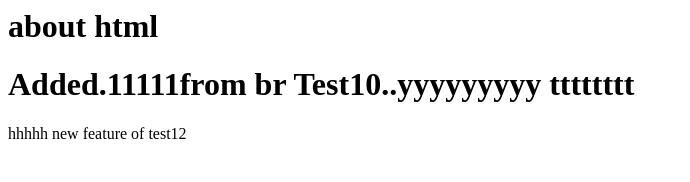
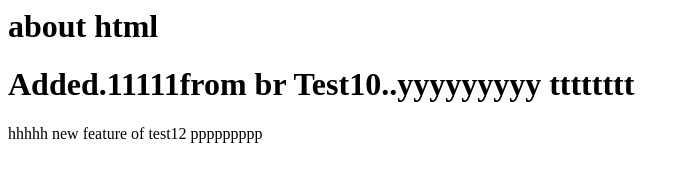
Before and after one commit to surya977/Testgit, a plain HTML site: page about.html in a window 1280 px wide. Shown: the whole page, without its empty margins (0-690 px from the left). Drawn offline with Linux system fonts and the light colour scheme.

Commit message:
added extra ft

```diff
--- a/about.html
+++ b/about.html
@@ -4,6 +4,6 @@
 <h1> Added.11111from br Test10..yyyyyyyyy  tttttttt</h1>
 </body>
 
-hhhhh new feature of test12
+hhhhh new feature of test12  ppppppppp
   </body>
 </html>
```
